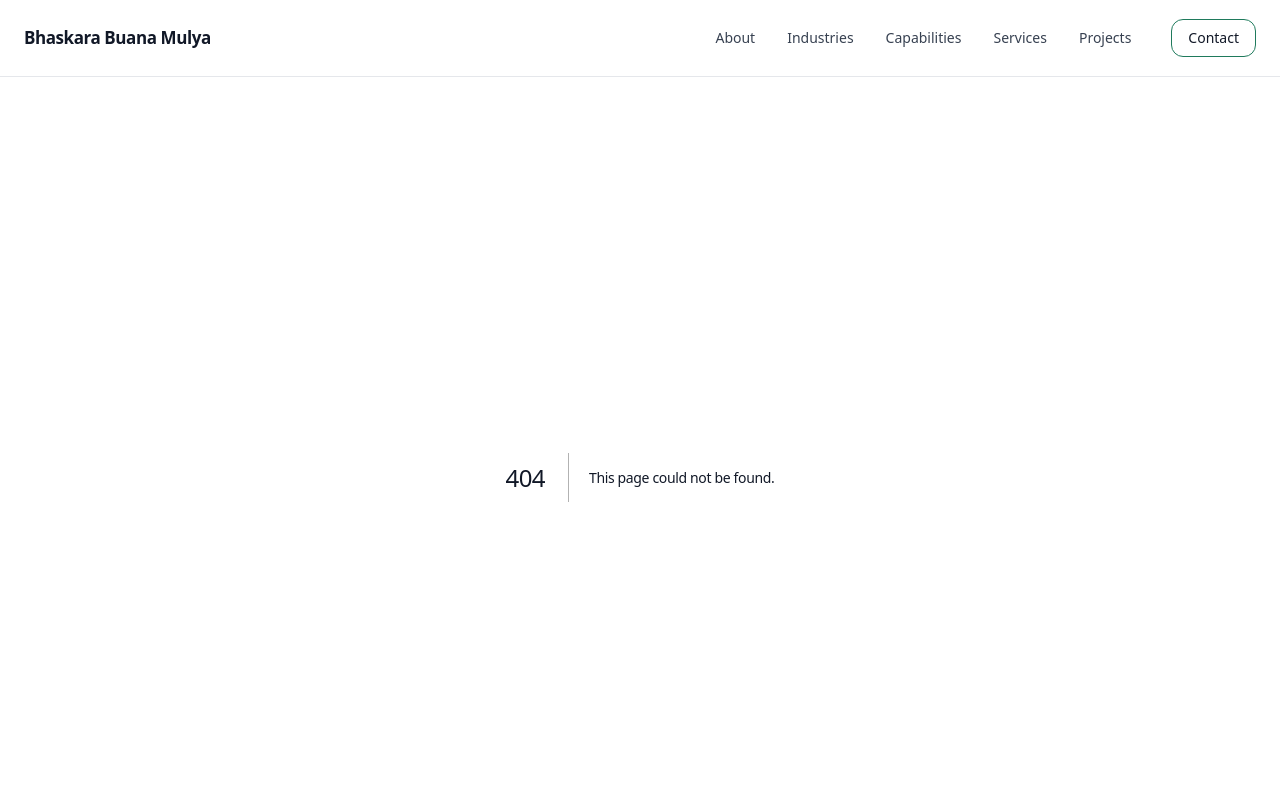
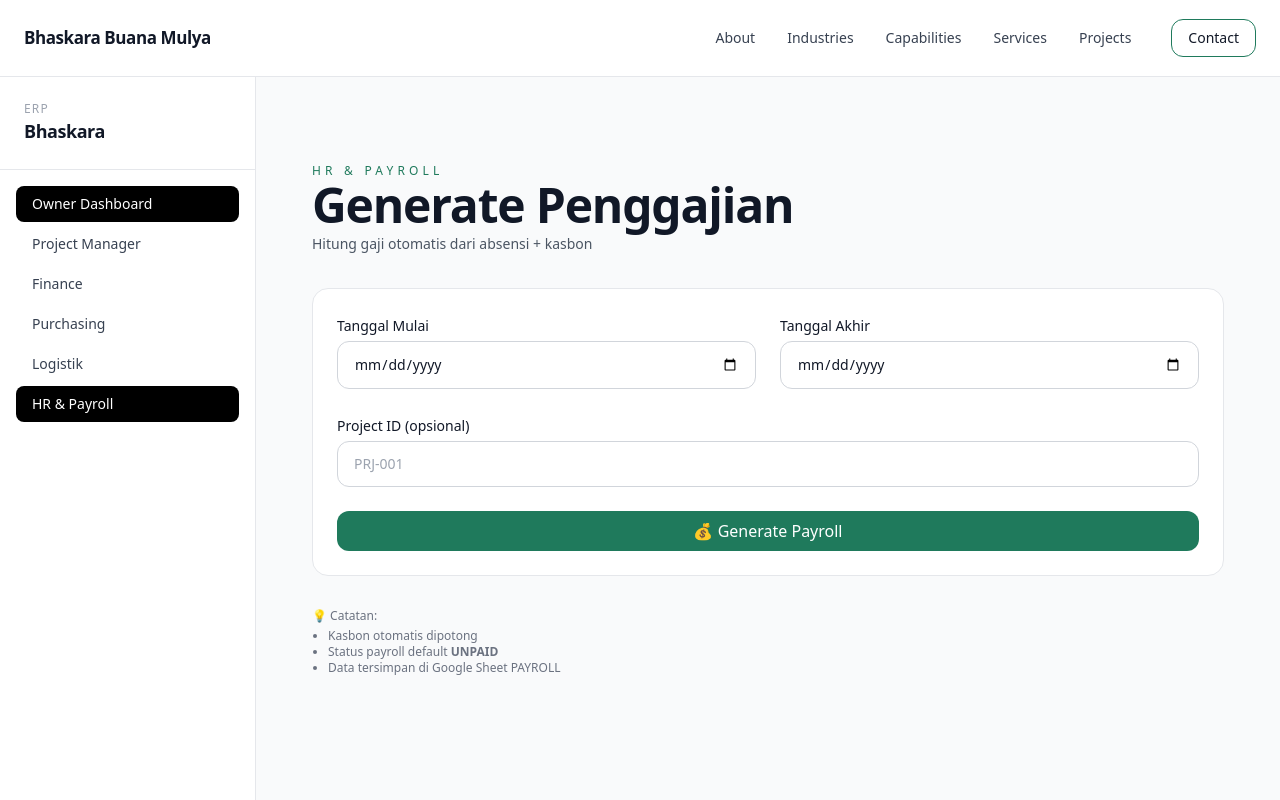
Before and after one commit to herlan-syihabudin/Bhaskara, a Next.js app: page /dashboard/payroll/generate in a window 1280 px wide. Before the commit this address had no page. Shown: the top 800 px of the page. Built offline with nearby package versions, Linux system fonts and the light colour scheme.

Commit message:
Create page.tsx

```diff
--- /dev/null
+++ b/app/dashboard/payroll/generate/page.tsx
@@ -0,0 +1,133 @@
+"use client";
+
+import { useState } from "react";
+
+export default function GeneratePayrollPage() {
+  const [startDate, setStartDate] = useState("");
+  const [endDate, setEndDate] = useState("");
+  const [projectId, setProjectId] = useState("");
+
+  const [loading, setLoading] = useState(false);
+  const [result, setResult] = useState<any>(null);
+  const [error, setError] = useState<string | null>(null);
+
+  async function generate() {
+    if (!startDate || !endDate) {
+      setError("Tanggal awal & akhir wajib diisi");
+      return;
+    }
+
+    setLoading(true);
+    setError(null);
+    setResult(null);
+
+    try {
+      const res = await fetch("/api/payroll/generate", {
+        method: "POST",
+        headers: { "Content-Type": "application/json" },
+        body: JSON.stringify({
+          startDate,
+          endDate,
+          periode: `${startDate} s/d ${endDate}`,
+          project_id: projectId || "",
+        }),
+      });
+
+      const data = await res.json();
+
+      if (!res.ok) {
+        throw new Error(data?.error || "Gagal generate payroll");
+      }
+
+      setResult(data);
+    } catch (e: any) {
+      setError(e.message);
+    } finally {
+      setLoading(false);
+    }
+  }
+
+  return (
+    <section className="container-bbm py-12 max-w-3xl space-y-8">
+      {/* HEADER */}
+      <div>
+        <p className="badge">HR & PAYROLL</p>
+        <h1>Generate Penggajian</h1>
+        <p className="text-body mt-1">
+          Hitung gaji otomatis dari absensi + kasbon
+        </p>
+      </div>
+
+      {/* FORM */}
+      <div className="card p-6 space-y-6">
+        <div className="grid md:grid-cols-2 gap-6">
+          <div>
+            <label className="text-sm font-medium">Tanggal Mulai</label>
+            <input
+              type="date"
+              className="form-input mt-1"
+              value={startDate}
+              onChange={(e) => setStartDate(e.target.value)}
+            />
+          </div>
+
+          <div>
+            <label className="text-sm font-medium">Tanggal Akhir</label>
+            <input
+              type="date"
+              className="form-input mt-1"
+              value={endDate}
+              onChange={(e) => setEndDate(e.target.value)}
+            />
+          </div>
+
+          <div className="md:col-span-2">
+            <label className="text-sm font-medium">
+              Project ID (opsional)
+            </label>
+            <input
+              className="form-input mt-1"
+              placeholder="PRJ-001"
+              value={projectId}
+              onChange={(e) => setProjectId(e.target.value)}
+            />
+          </div>
+        </div>
+
+        <button
+          onClick={generate}
+          disabled={loading}
+          className="btn-primary w-full"
+        >
+          {loading ? "⏳ Menghitung Payroll..." : "💰 Generate Payroll"}
+        </button>
+
+        {/* ERROR */}
+        {error && (
+          <div className="text-sm bg-red-50 text-red-700 p-3 rounded">
+            ❌ {error}
+          </div>
+        )}
+
+        {/* RESULT */}
+        {result && (
+          <div className="text-sm bg-green-50 text-green-800 p-4 rounded space-y-2">
+            <p className="font-medium">✅ Payroll berhasil digenerate</p>
+            <p>Periode: {result.periode}</p>
+            <p>Total Karyawan: {result.total_karyawan}</p>
+          </div>
+        )}
+      </div>
+
+      {/* NOTE */}
+      <div className="text-xs text-gray-500">
+        💡 Catatan:
+        <ul className="list-disc ml-4 mt-1">
+          <li>Kasbon otomatis dipotong</li>
+          <li>Status payroll default <b>UNPAID</b></li>
+          <li>Data tersimpan di Google Sheet PAYROLL</li>
+        </ul>
+      </div>
+    </section>
+  );
+}
```
